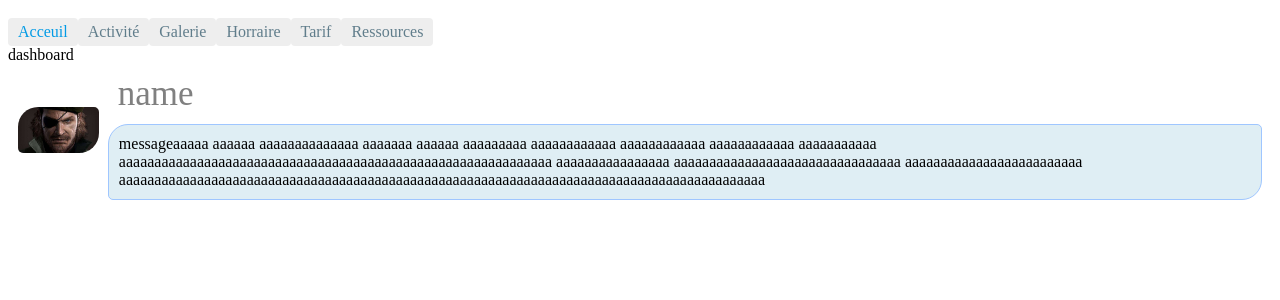
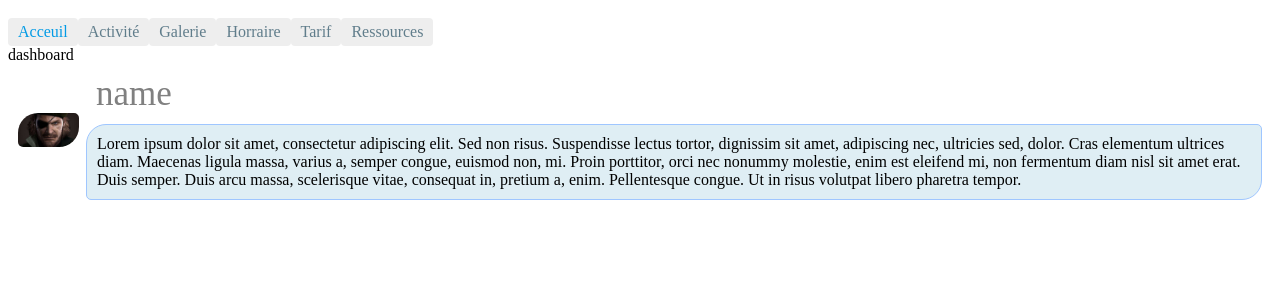
Before and after one commit to Bliinky/MoveUpClient, an Angular app: page /dashboard in a window 1280 px wide. Shown: the top 300 px of the page. Built offline with nearby package versions, Linux system fonts and the light colour scheme.

Commit message:
notification first version

```diff
--- a/src/app/component/notification/notification.component.html
+++ b/src/app/component/notification/notification.component.html
@@ -1,6 +1,6 @@
 <div class=notification-wrapper>
   <div class=notification-img>
-      <img src="assets/photo.jpg" alt="Smiley face" height="42" width="42">
+      <img src="{{notification.image}}">
   </div>
   <div class=notification-name-message>
     <div class=notification-name>
--- a/src/app/component/notification/notification.component.ts
+++ b/src/app/component/notification/notification.component.ts
@@ -13,7 +13,8 @@ export class NotificationComponent implements OnInit {
 
   ngOnInit() {
      this.notification.name = "name";
-     this.notification.message = "messageaaaaa aaaaaa aaaaaaaaaaaaaa aaaaaaa aaaaaa aaaaaaaaa aaaaaaaaaaaa aaaaaaaaaaaa aaaaaaaaaaaa aaaaaaaaaaa aaaaaaaaaaaaaaaaaaaaaaaaaaaaaaaaaaaaaaaaaaaaaaaaaaaaaaaaaaaaa aaaaaaaaaaaaaaaa aaaaaaaaaaaaaaaaaaaaaaaaaaaaaaaa aaaaaaaaaaaaaaaaaaaaaaaaa aaaaaaaaaaaaaaaaaaaaaaaaaaaaaaaaaaaaaaaaaaaaaaaaaaaaaaaaaaaaaaaaaaaaaaaaaaaaaaaaaaaaaaaaaaa";
+     this.notification.message = "Lorem ipsum dolor sit amet, consectetur adipiscing elit. Sed non risus. Suspendisse lectus tortor, dignissim sit amet, adipiscing nec, ultricies sed, dolor. Cras elementum ultrices diam. Maecenas ligula massa, varius a, semper congue, euismod non, mi. Proin porttitor, orci nec nonummy molestie, enim est eleifend mi, non fermentum diam nisl sit amet erat. Duis semper. Duis arcu massa, scelerisque vitae, consequat in, pretium a, enim. Pellentesque congue. Ut in risus volutpat libero pharetra tempor. ";
+     this.notification.image = new Image().src = "/assets/photo.jpg";
   }
 
 }
--- a/src/app/model/notification.ts
+++ b/src/app/model/notification.ts
@@ -1,6 +1,7 @@
 export class Notification {
   name: string;
   message: string;
+  image: any;
 
   constructor() {
 
```
